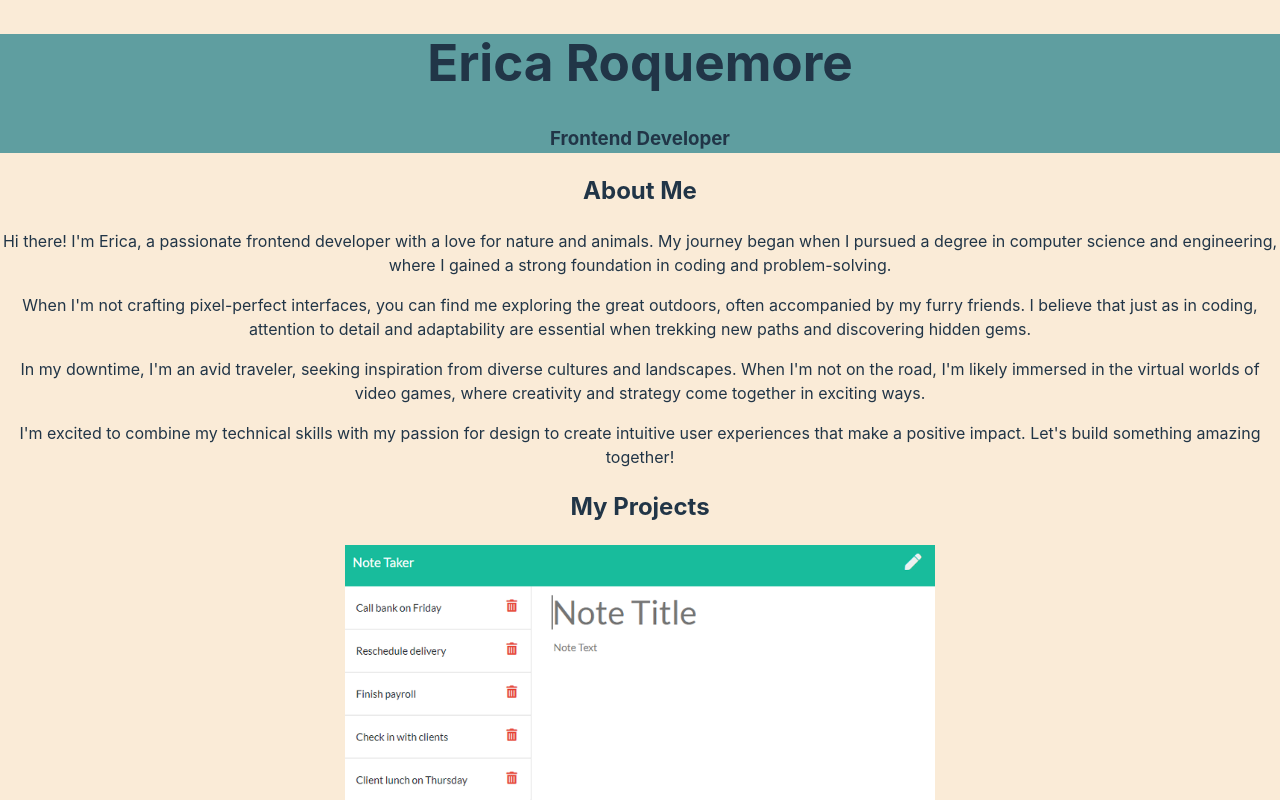
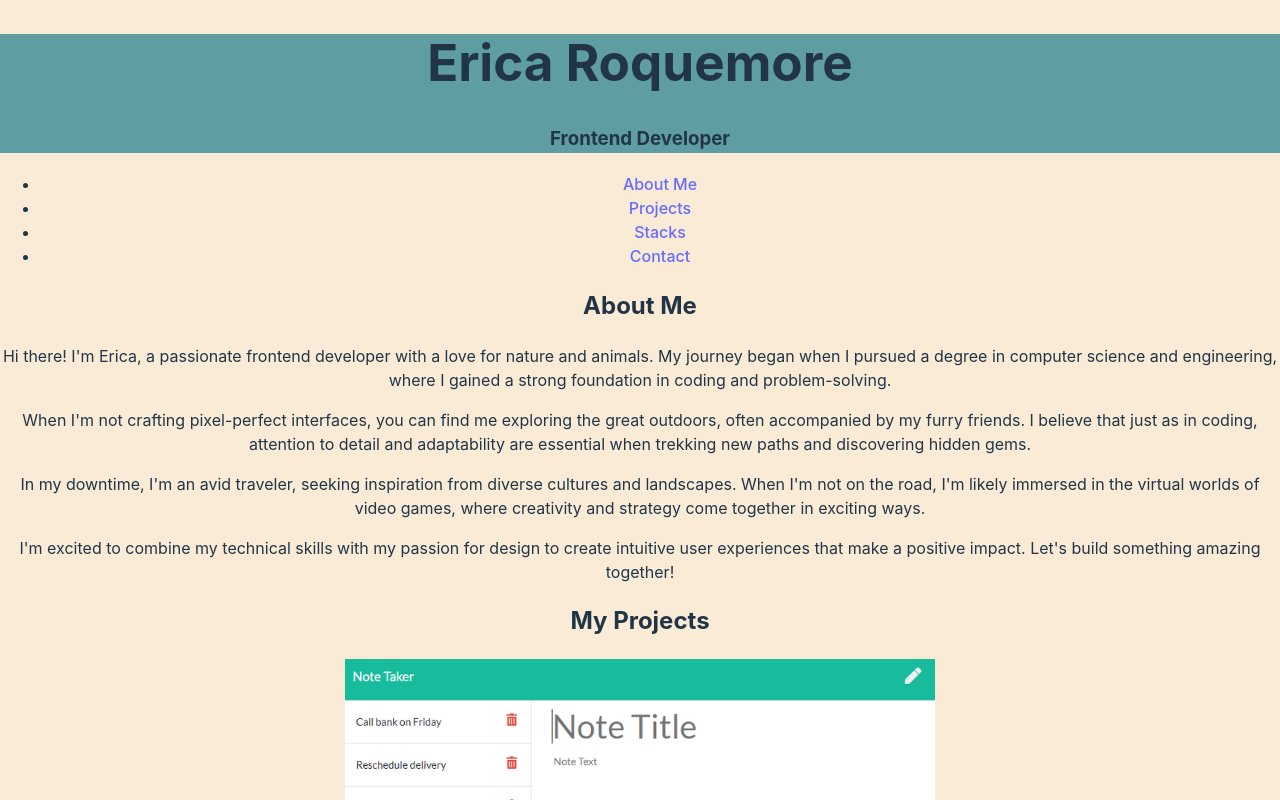
Before and after one commit to ricapi96/portfolio_23, a React (Vite) app: page / in a window 1280 px wide. Shown: the top 800 px of the page. Built offline with nearby package versions, Linux system fonts and the light colour scheme.

Commit message:
navbar-needs work

```diff
--- a/src/App.jsx
+++ b/src/App.jsx
@@ -1,6 +1,7 @@
 // src/App.jsx
 import React from 'react';
 import Header from './components/Header';
+import Navbar from './components/Navbar';
 import AboutMe from './components/AboutMe';
 import ProjectCard from './components/ProjectCard';
 import Contact from './components/Contact';
@@ -28,9 +29,10 @@ function App() {
   return (
     <div className="app">
       <Header />
+      <Navbar />
       <main>
         <AboutMe />
-        <h2>My Projects</h2>
+        <h2 id='projects'>My Projects</h2>
         {projects.map((project, index) => (
           <ProjectCard
             key={index}
--- a/src/components/AboutMe.jsx
+++ b/src/components/AboutMe.jsx
@@ -5,7 +5,7 @@ import './AboutMe.css'; // Import the CSS for this component
 function AboutMe() {
   return (
     <section className="about-me">
-      <h2>About Me</h2>
+      <h2 id='about'>About Me</h2>
       <p>
         Hi there! I'm Erica, a passionate frontend developer with a love for nature and animals. My journey began when I pursued a degree in computer science and engineering, where I gained a strong foundation in coding and problem-solving.
       </p>
--- a/src/components/Contact.jsx
+++ b/src/components/Contact.jsx
@@ -7,7 +7,7 @@ import './Contact.css';
 function Contact() {
   return (
     <section className="contact">
-      <h2>Contact Me</h2>
+      <h2 id='contact'>Contact Me</h2>
       <p>
         Have a project in mind or just want to say hi? Feel free to get in touch with me. I'm always open to new opportunities and collaborations.
       </p>
--- /dev/null
+++ b/src/components/Navbar.jsx
@@ -0,0 +1,18 @@
+// Navbar.jsx
+import React from 'react';
+import './Navbar.css';
+
+function Navbar() {
+  return (
+    <nav className="navbar">
+      <ul className="nav-list">
+        <li><a href="#about">About Me</a></li>
+        <li><a href="#projects">Projects</a></li>
+        <li><a href="#stacks">Stacks</a></li>
+        <li><a href="#contact">Contact</a></li>
+      </ul>
+    </nav>
+  );
+}
+
+export default Navbar;
```
Also changed, not shown: src/components/Navbar.css (added).
